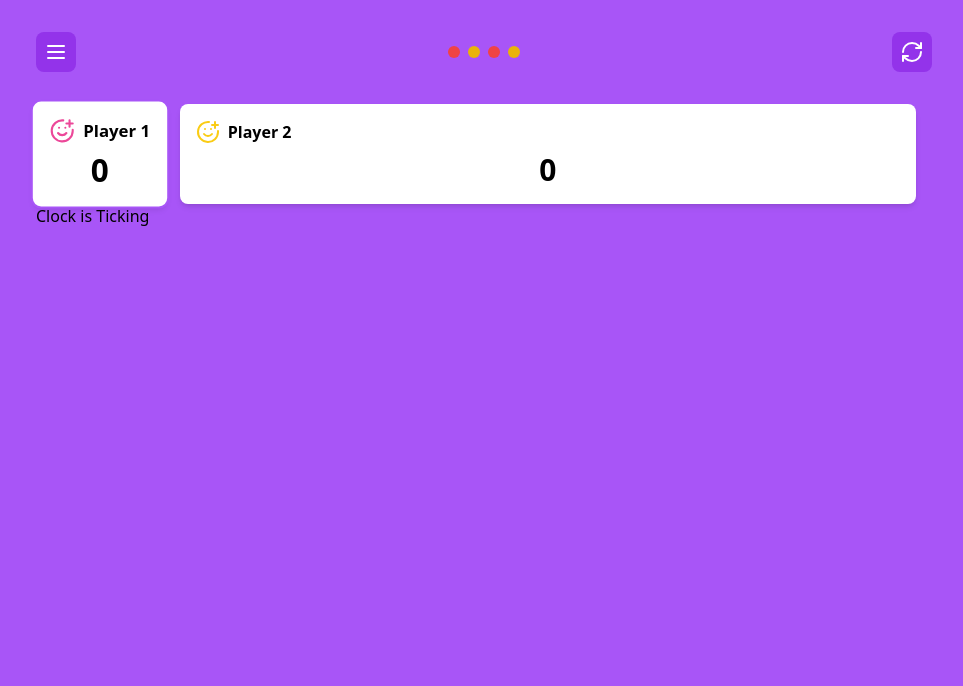
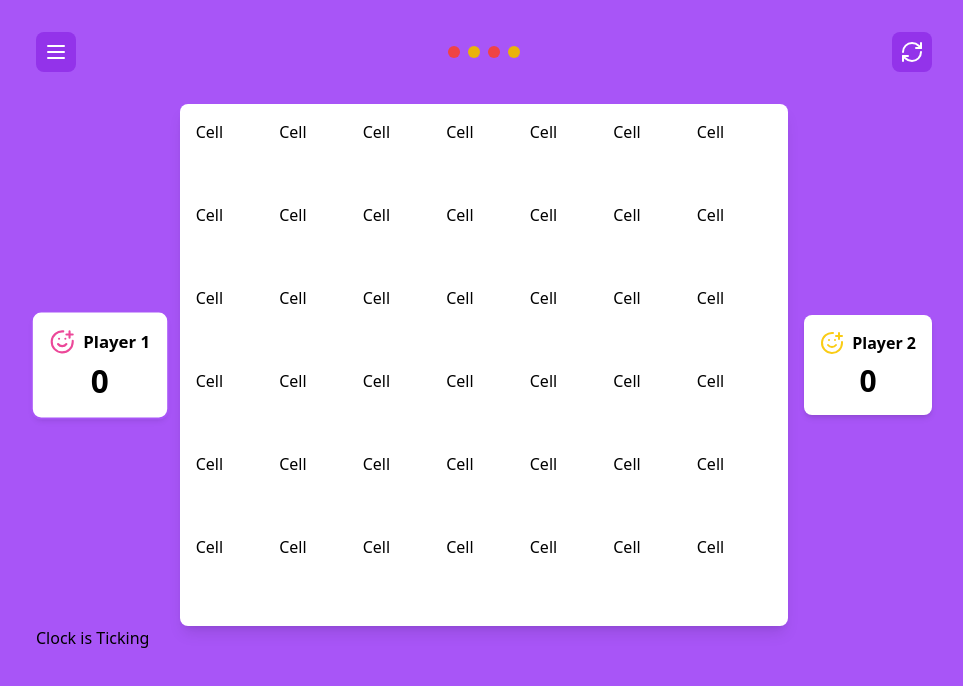
Before and after one commit to bittricky/connect-four, a React (Vite) app: page / in a window 1280 px wide. Shown: the top 686 px of the page, without its empty margins (156-1119 px from the left). Built offline with nearby package versions, Linux system fonts and the light colour scheme.

Commit message:
feat(component): add board component

```diff
--- a/src/App.tsx
+++ b/src/App.tsx
@@ -3,7 +3,7 @@ import { Menu, RefreshCw } from "lucide-react";
 
 import { useGameLogic } from "./hooks/useGameLogic";
 
-import { ScoreCard } from "./components";
+import { ScoreCard, Board } from "./components";
 function App() {
   const { state, makeMove, resetGame } = useGameLogic();
   const { hoverColumn, setHoverColumn } = useState<number | null>(null);
@@ -40,7 +40,13 @@ function App() {
             isCurrentPlayer={state.currentPlayer === 1}
           />
 
-          {/* TODO: Board Component */}
+          <Board
+            board={state.board}
+            currentPlayer={state.currentPlayer}
+            onColumnClick={makeMove}
+            hoverColumn={hoverColumn}
+            setHoverColumn={setHoverColumn}
+          />
 
           <ScoreCard
             player={2}
--- /dev/null
+++ b/src/components/Board.tsx
@@ -0,0 +1,28 @@
+import { FC } from "react";
+
+import { BoardProps, Cell as CellType, Player } from "../types/global";
+
+const Board: FC<BoardProps> = ({
+  board,
+  currentPlayer,
+  onColumnClick,
+  hoverColumn,
+  setHoverColumn,
+}) => {
+  return (
+    <div className="relative">
+      <div
+        className="grid grid-cols-7 gap-2 bg-white rounded-lg p-4 shadow-lg"
+        style={{ aspectRatio: "7/6" }}
+      >
+        {board.map((row, rowIndex) =>
+          row.map((cell, colIndex) => <div>Cell</div>)
+        )}
+      </div>
+    </div>
+  );
+};
+
+Board.displayName = "Board";
+
+export default Board;
--- a/src/components/index.ts
+++ b/src/components/index.ts
@@ -1 +1,2 @@
 export { default as ScoreCard } from "./ScoreCard";
+export { default as Board } from "./Board";
```
